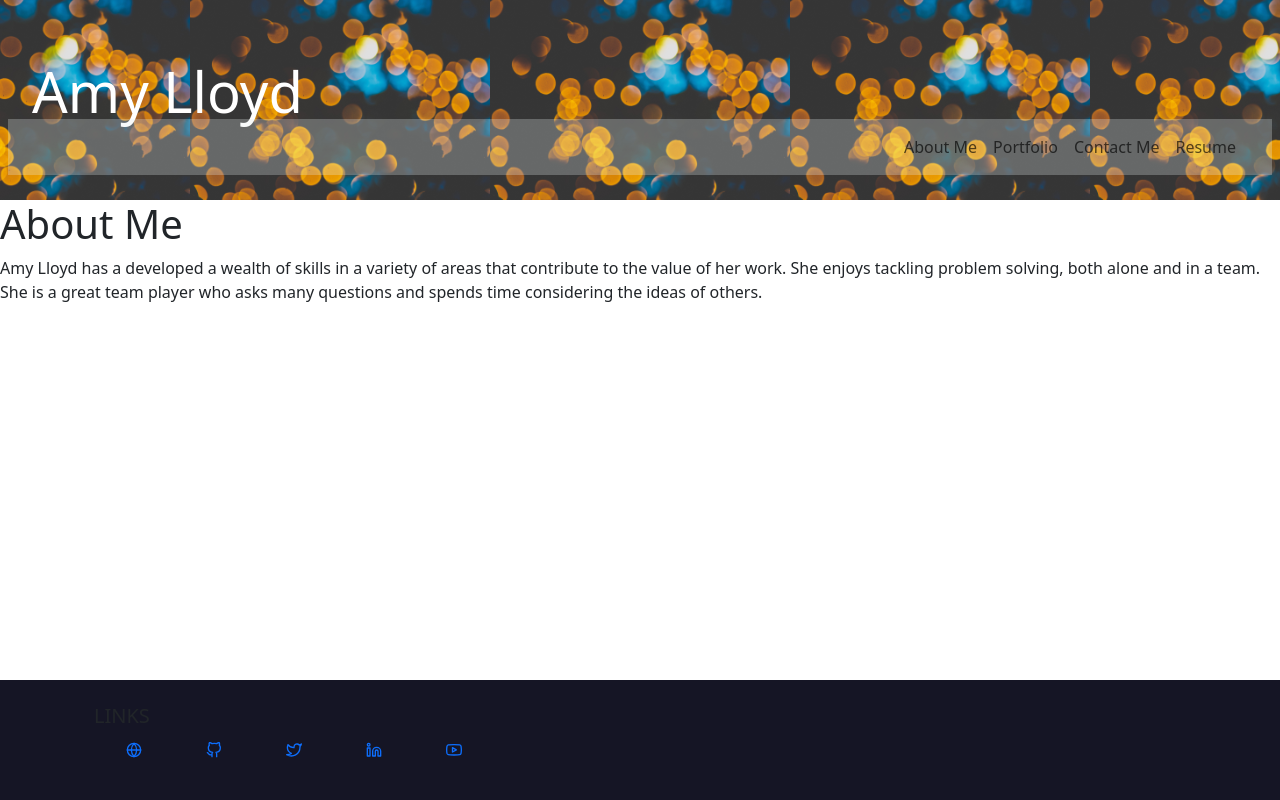
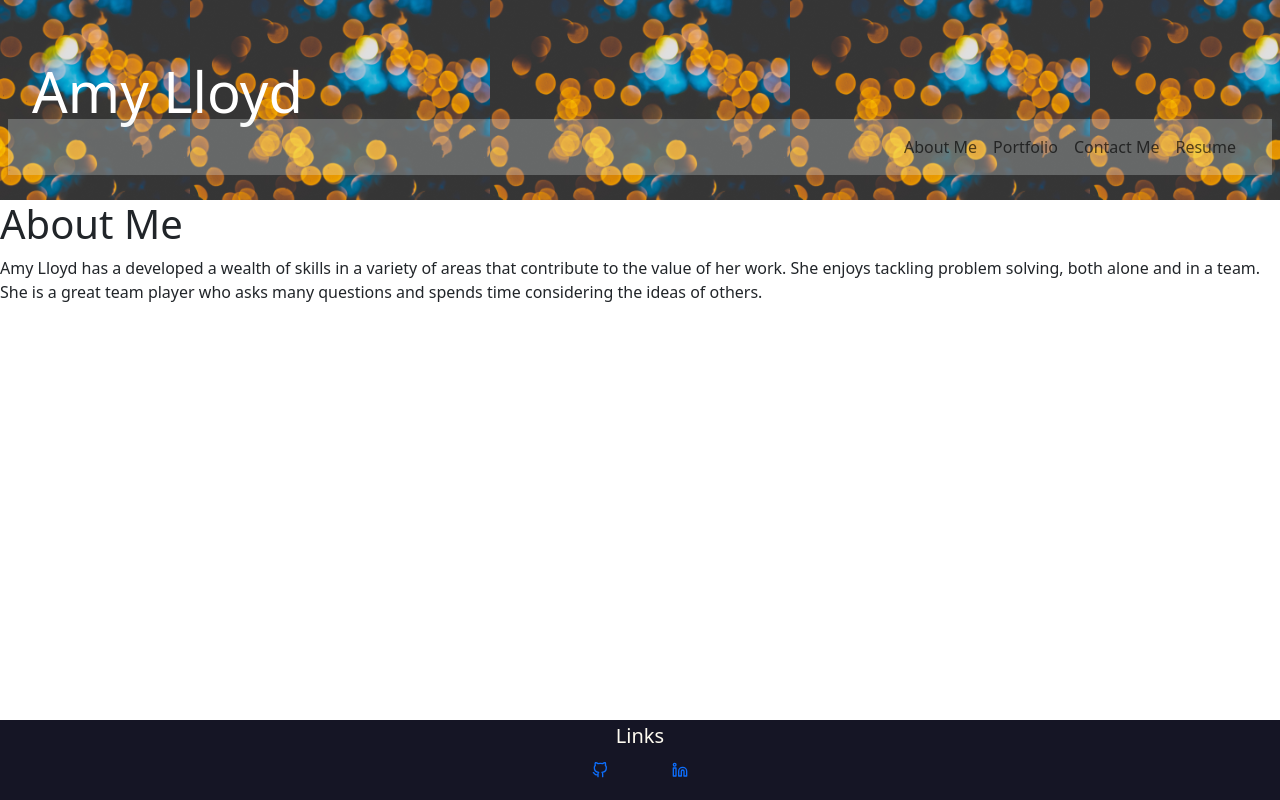
Before and after one commit to AmyLloyd/React-Portfolio, a React (Vite) app: page / in a window 1280 px wide. Built offline with nearby package versions, Linux system fonts and the light colour scheme.

Commit message:
fix spacing on footer

```diff
--- a/src/App.css
+++ b/src/App.css
@@ -1,10 +1,11 @@
 /* Custom properties are accessed using the CSS var() function (e.g., color: var(--primary-color);)*/
 :root {
   --dark-bg-color: #010112ea;
-  --card-bg-color: #FFFCF2;
+  --text-color: #FFFCF2;
   --main-bg-color: #d1cca6;
-  --text-color: #403D39;
+  --secondary-text-color: #403D39;
   --feature-color: #ebeb2d;
+  --transparent-bg: #e4ebeb47;
 }
 
 body {
--- a/src/App.jsx
+++ b/src/App.jsx
@@ -5,7 +5,7 @@ import Header from './components/Header';
 function App() {
  {/*The outlet component will conditionally swap between different pages according to the URL*/}
     return (
-        <div>
+        <div className="body">
             <Header
              />
             <Outlet />
--- a/src/components/Footer/index.jsx
+++ b/src/components/Footer/index.jsx
@@ -3,10 +3,7 @@
 
 import {
     FiGithub,
-    FiTwitter,
     FiLinkedin,
-    FiGlobe,
-    FiYoutube,
   } from "react-icons/fi";
 
 import './styles.css';
@@ -14,39 +11,24 @@ import {
   const socialLinks = [
     {
       id: 1,
-      icon: <FiGlobe />,
-      url: "https://www.stoman.me/",
-    },
-    {
-      id: 2,
       icon: <FiGithub />,
-      url: "https://github.com/",
-    },
-    {
-      id: 3,
-      icon: <FiTwitter />,
-      url: "https://twitter.com/",
+      url: "https://github.com/AmyLloyd",
     },
     {
       id: 4,
       icon: <FiLinkedin />,
-      url: "https://www.linkedin.com/in/",
-    },
-    {
-      id: 5,
-      icon: <FiYoutube />,
-      url: "https://www.youtube.com/c/",
+      url: "https://www.linkedin.com/in/amy-lloyd-2a1028135/",
     },
   ];
 
   const Footer = () => {
     return (
-        <footer className="text-center footer text-lg-start fixed-bottom">
-            <div className="container p-4">
+        <footer className="footer fixed-bottom">
+            <div className="container p-1">
                 <div className="row">
                 {/* Footer social links */}
-                <div className="text-centered">
-                    <h5 className="text-uppercase">Links</h5>
+                  <div className="text-center">
+                      <h5 className="">Links</h5>
                       <ul className="list-unstyled">
                       {socialLinks.map((link) => (
                           <a
@@ -55,7 +37,7 @@ import {
                           key={link.id}
                           className=""
                           >
-                        <i className="p-3 m-3">{link.icon}</i>
+                          <i className="px-3 py-1 mx-3 my-1">{link.icon}</i>
                           </a>
                       ))}
                       </ul>
--- a/src/components/Footer/styles.css
+++ b/src/components/Footer/styles.css
@@ -1,12 +1,15 @@
 /* Custom properties are accessed using the CSS var() function (e.g., color: var(--primary-color);)*/
 :root {
-    --dark-bg-color: #010112ea;
-    --card-bg-color: #FFFCF2;
-    --main-bg-color: #d1cca6;
-    --text-color: #403D39;
-    --feature-color: #ebeb2d;
+  --dark-bg-color: #010112ea;
+  --text-color: #FFFCF2;
+  --main-bg-color: #d1cca6;
+  --secondary-text-color: #403D39;
+  --feature-color: #ebeb2d;
+  --transparent-bg: #e4ebeb47;
   }
 
 .footer {
     background-color: var(--dark-bg-color);
+    color: var(--text-color);
+    text-transform:capitalize;
 }
--- a/src/components/Header/styles.css
+++ b/src/components/Header/styles.css
@@ -1,10 +1,18 @@
+/* Custom properties are accessed using the CSS var() function (e.g., color: var(--primary-color);)*/
 /* Custom properties are accessed using the CSS var() function (e.g., color: var(--primary-color);)*/
 :root {
   --dark-bg-color: #010112ea;
-  --card-bg-color: #FFFCF2;
+  --text-color: #FFFCF2;
   --main-bg-color: #d1cca6;
-  --text-color: #403D39;
+  --secondary-text-color: #403D39;
   --feature-color: #ebeb2d;
+  --transparent-bg: #e4ebeb47;
+}
+
+.footer {
+  background-color: var(--dark-bg-color);
+  color: var(--text-color);
+  text-transform:capitalize;
 }
 
   .header {
--- a/src/components/Nav/styles.css
+++ b/src/components/Nav/styles.css
@@ -1,9 +1,9 @@
 /* Custom properties are accessed using the CSS var() function (e.g., color: var(--primary-color);)*/
 :root {
     --dark-bg-color: #010112ea;
-    --card-bg-color: #FFFCF2;
+    --text-color: #FFFCF2;
     --main-bg-color: #d1cca6;
-    --text-color: #403D39;
+    --secondary-text-color: #403D39;
     --feature-color: #ebeb2d;
     --transparent-bg: #e4ebeb47;
   }
--- a/src/index.css
+++ b/src/index.css
@@ -1,34 +1,11 @@
 :root {
-  font-family: Inter, system-ui, Avenir, Helvetica, Arial, sans-serif;
-  line-height: 1.5;
-  font-weight: 400;
-
-  color-scheme: light dark;
-  color: rgba(255, 255, 255, 0.87);
-
-  font-synthesis: none;
-  text-rendering: optimizeLegibility;
-  -webkit-font-smoothing: antialiased;
-  -moz-osx-font-smoothing: grayscale;
-  -webkit-text-size-adjust: 100%;
-
 /* Custom properties are accessed using the CSS var() function (e.g., color: var(--primary-color);)*/
-  --dark-bg-color: #010112ea;
-  --card-bg-color: #FFFCF2;
-  --main-bg-color: #d1cca6;
-  --text-color: #403D39;
-  --feature-color: #ebeb2d;
-}
-
-
-
-a {
-  font-weight: 500;
-  color: #646cff;
-  text-decoration: inherit;
-}
-a:hover {
-  color: #535bf2;
+--dark-bg-color: #010112ea;
+--text-color: #FFFCF2;
+--main-bg-color: #d1cca6;
+--secondary-text-color: #403D39;
+--feature-color: #ebeb2d;
+--transparent-bg: #e4ebeb47;
 }
 
 h1 {
@@ -47,23 +24,7 @@ button {
   cursor: pointer;
   transition: border-color 0.25s;
 }
-button:hover {
-  border-color: #646cff;
+
+body {
+  background-color: var(--main-bg-color);
 }
-button:focus,
-button:focus-visible {
-  outline: 4px auto -webkit-focus-ring-color;
-}
-
-@media (prefers-color-scheme: light) {
-  :root {
-    color: #213547;
-    background-color: #ffffff;
-  }
-  a:hover {
-    color: #747bff;
-  }
-  button {
-    background-color: #f9f9f9;
-  }
-}
```
Also changed, not shown: 1 other file (tests, documents, lock files or other folders). Lines whose indentation alone changed are shown as unchanged.
